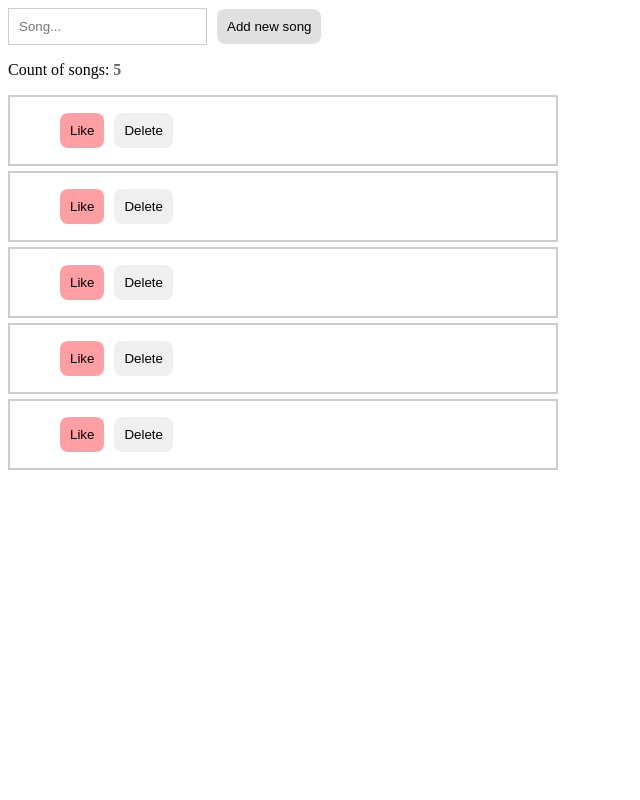
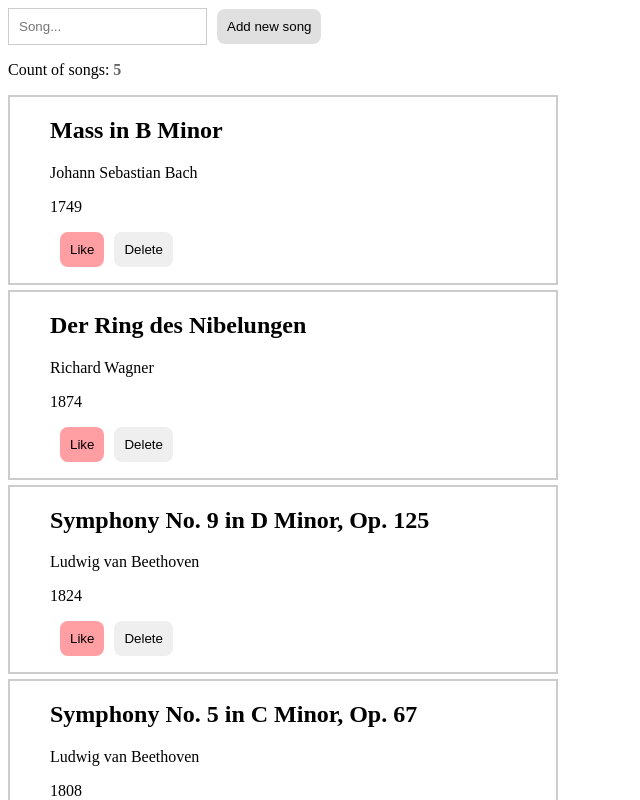
Before and after one commit to TolmDmitry/HillelHomework, a React (Create React App) app in the folder playlist_react/my-app/: page / in a window 1280 px wide. Shown: the top 800 px of the page, without its empty margins (0-640 px from the left). Built offline with nearby package versions, Linux system fonts and the light colour scheme; the HTML template or start-up script is replaced by a standard one.

Commit message:
update homework_33

```diff
--- a/playlist_react/my-app/src/components/Playlist.jsx
+++ b/playlist_react/my-app/src/components/Playlist.jsx
@@ -1,18 +1,30 @@
-// import { count } from "console";
-// import { useState } from "react";
-import App from "../App";
-import songs from "../script";
-// import App from "../App";
+import React, { useState } from "react";
 
-function Playlist() {
+const Playlist = ({ count, addNewSong }) => {
+  const [songName, setSongName] = useState("");
+  const handleAddSong = () => {
+    addNewSong(songName);
+    setSongName("");
+  };
   return (
     <div className="song_item">
-      <input className="input-box" type="text" placeholder="Song..." />
-      <input className="button add" type="button" value="Add new song" />
+      <input
+        className="input-box"
+        type="text"
+        value={songName}
+        onChange={(e) => setSongName(e.target.value)}
+        placeholder="Song..."
+      />
+      <input
+        className="button add"
+        type="button"
+        onClick={handleAddSong}
+        value="Add new song"
+      />
       <p className="count-title">
-        Count of songs: <span className="count"> {songs.length} </span>
+        Count of songs: <span className="count-title span"> {count} </span>
       </p>
     </div>
   );
-}
+};
 export default Playlist;
--- a/playlist_react/my-app/src/components/Songitem.jsx
+++ b/playlist_react/my-app/src/components/Songitem.jsx
@@ -1,35 +1,24 @@
-import songsArr from "../script";
-import { useState } from "react";
-// import App from "../App";
+import like from "../style/like.svg";
 
-function SongItem(props) {
-  const [songs, setSong] = useState(songsArr);
-  // console.log(songs.isLiked);
-  // console.log(setSongs);
-
-  return (
+const SongItem = ({ song, deleteSong, likeSong }) => (
   <div className="song_item">
     <div className="songs-wrapper">
       <ul className="songs">
-          <button
-            className="like button"
-            onChange={(e) => console.log(e.target)}
-          >
+        <h2>{song.name}</h2>
+        <span>{song.author}</span>
+        <p>{song.releaseDate}</p>
+        {song.isLiked ? (
+          <img className="like-icon" src={like} alt="React Logo" />
+        ) : (
+          <button className="like button" onClick={() => likeSong(song.name)}>
             Like
           </button>
-          {/* <button className="delet button" onClick="">
-
-          </button> */}
-
-          <button
-            className="delet button"
-            onClick={(e) => console.log(e.target)}
-          >
+        )}
+        <button className="delet button" onClick={() => deleteSong(song.name)}>
           Delete
         </button>
       </ul>
     </div>
   </div>
 );
-}
 export default SongItem;
--- a/playlist_react/my-app/src/script.js
+++ b/playlist_react/my-app/src/script.js
@@ -1,37 +1,32 @@
 let songs = [{
   id: 1,
-  author: '',
-  releaseDate: '',
-  albumName: '',
-  name: 'Jingle Bells',
+  author: 'Johann Sebastian Bach ',
+  releaseDate: '1749',
+  name: 'Mass in B Minor',
   isLiked: false,
 }, {
   id: 2,
-  author: '',
-  releaseDate: '',
-  albumName: '',
-  name: 'Jingle Bells',
+  author: 'Richard Wagner',
+  releaseDate: '1874',
+  name: 'Der Ring des Nibelungen',
   isLiked: false,
 }, {
   id: 3,
-  author: '',
-  releaseDate: '',
-  albumName: '',
-  name: 'Jingle Bells',
+  author: 'Ludwig van Beethoven',
+  releaseDate: '1824',
+  name: 'Symphony No. 9 in D Minor, Op. 125',
   isLiked: false,
 }, {
   id: 4,
-  author: '',
-  releaseDate: '',
-  albumName: '',
-  name: 'Jingle Bells',
+  author: 'Ludwig van Beethoven',
+  releaseDate: '1808',
+  name: ' Symphony No. 5 in C Minor, Op. 67',
   isLiked: false,
 }, {
   id: 5,
-  author: '',
-  releaseDate: '',
-  albumName: '',
-  name: 'Jingle Bells',
+  author: 'Johann Sebastian Bach',
+  releaseDate: '1727',
+  name: 'St Matthew Passion (Matthäus-Passion), BWV 244',
   isLiked: false,
 }];
 
--- a/playlist_react/my-app/src/style/App.css
+++ b/playlist_react/my-app/src/style/App.css
@@ -40,6 +40,6 @@
   font-weight: bold;
 }
 .like-icon {
-  height: 100%;
+  width: 5%;
   margin-left: 10px;
 }
```
Also changed, not shown: playlist_react/my-app/public/index1.html (added, +19 -0 lines), playlist_react/my-app/src/components/Сounter.jsx (deleted, +0 -21 lines). Lines whose indentation alone changed are shown as unchanged.
